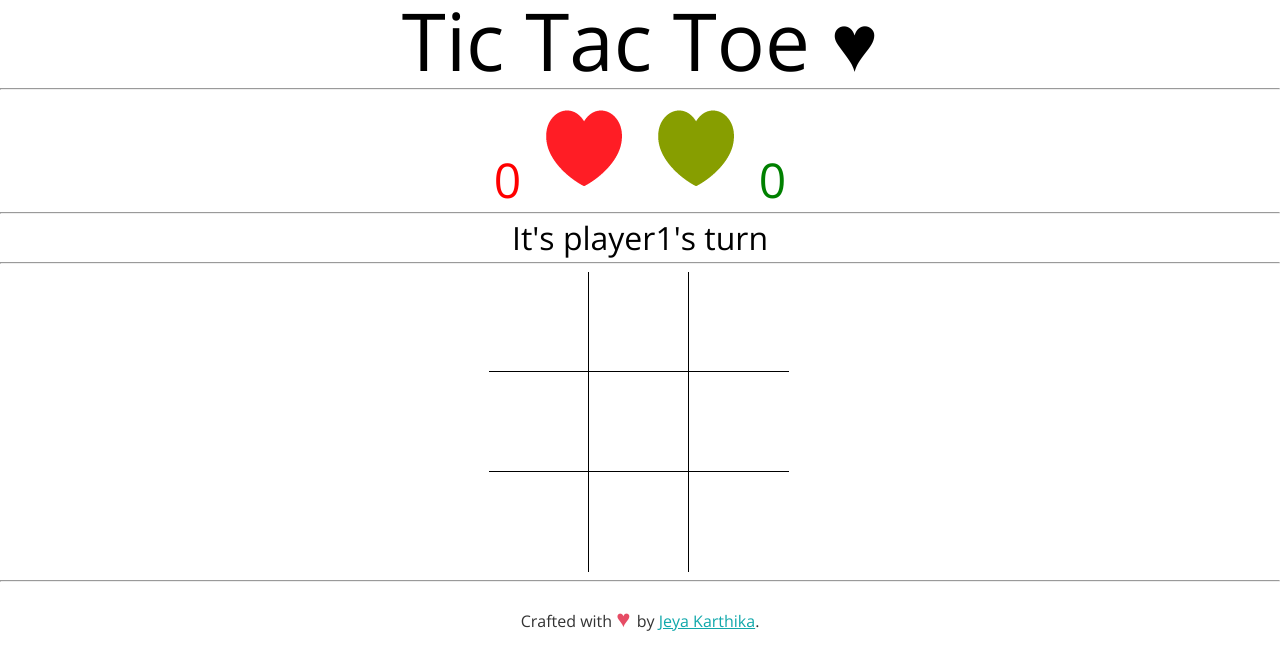
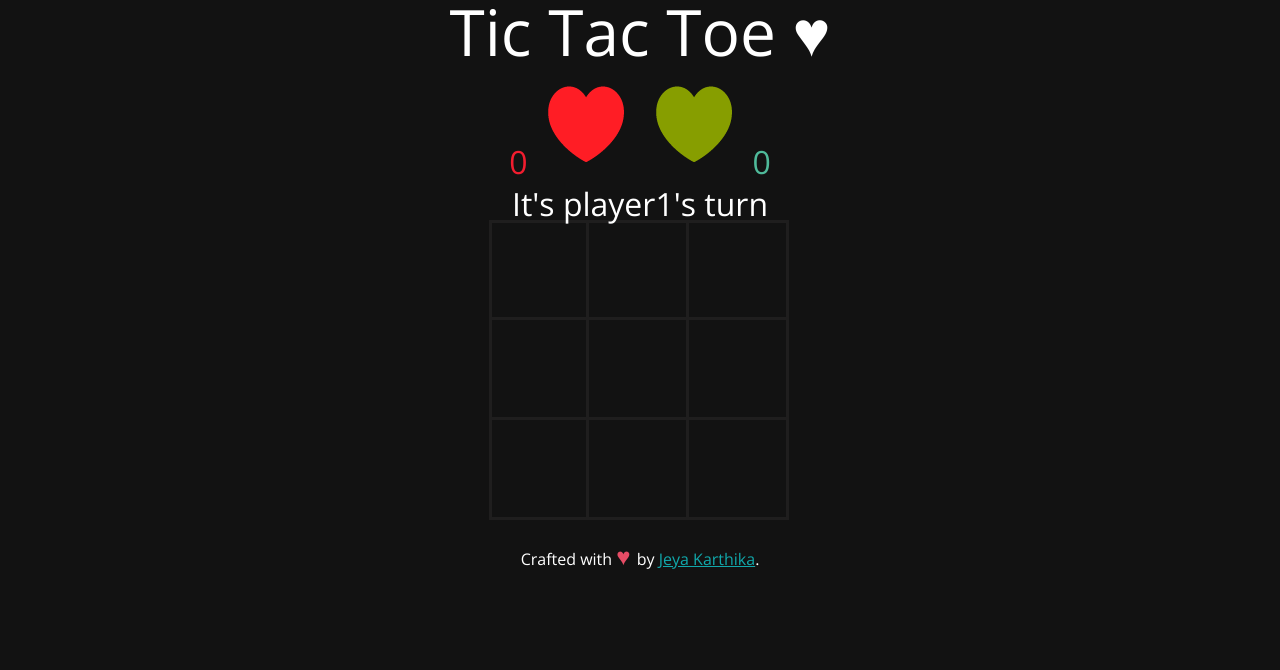
Before and after one commit to jeyakarthika/tictactoe, a plain HTML site: page index.html in a window 1280 px wide. Drawn offline with nearby package versions, Linux system fonts and the light colour scheme.

Commit message:
playing with colors

```diff
--- a/index.html
+++ b/index.html
@@ -30,7 +30,6 @@
 		<header>
 			<h1>Tic Tac Toe &hearts;</h1>
 		</header>
-		<hr>
 		<section>
 			<p>
 				<span id="one">0</span>
@@ -39,9 +38,7 @@
 				<span id="two">0</span>
 			</p>
 		</section>
-		<hr>
 		<h3>It is X's turn</h3>
-		<hr>
 		<section id="wrap">
 			<div class="row clearfix">
 			    <div class="player1" id="topLeft"></div>
@@ -69,7 +66,6 @@
 			    <div id="bottomRight"></div>
 			</div>
 		</section>
-		<hr>
 		<footer> <!-- Footer -->
 			<p>Crafted with <span> &#9829; </span> by <a href="http://freshsqueaks.com">Jeya Karthika</a>.</p>
 		</footer><footer></footer>
--- a/styles/style.css
+++ b/styles/style.css
@@ -90,6 +90,8 @@ body {
 	height: 100%;
 	margin: 0 auto;
 	font-family: 'Open Sans', sans-serif;
+	background-color: #121212;
+	color: #fff;
 }
 
 /*---------------------------------------------------------------------------------
@@ -98,21 +100,22 @@ body {
 
 h1 {
     text-align: center;
-    font-size: 5em;
+    font-size: 4em;
 }
 
 section p {
 	position: relative;
 	text-align: center;
-	font-size: 3em;
+	font-size: 2em;
+	padding: 10px;
 }
 
 #one {
-	color: red;
+	color: #F21D2F;
 }
 
 #two {
-	color: green;
+	color: #4FBA9A;
 }
 
 h3 {
@@ -125,6 +128,7 @@ h3 {
     width: 100px;
     float: left;
     line-height: 100px;
+    background-color: #121212;
 }
 
 .player1 {
@@ -143,12 +147,20 @@ h3 {
     text-align: center;
 }
 
-#topLeft,#midLeft,#bottomLeft,#topMid,#midMid,#bottomMid{
-    border-right: 1px solid #000;
+#topLeft, #midLeft, #bottomLeft, #topMid, #midMid, #midRight, #bottomMid, #topRight, #bottomRight{
+    border-right: 3px solid #1F1E1E;
 }
 
-#topLeft, #topMid, #topRight, #midLeft, #midMid, #midRight {
-    border-bottom: 1px solid #000;
+#topLeft, #topMid, #topRight, #midLeft, #midMid, #midRight, #bottomRight, #bottomLeft, #bottomMid {
+    border-bottom: 3px solid #1F1E1E;
+}
+
+#topLeft, #midLeft, #bottomLeft {
+	border-left: 3px solid #1F1E1E;
+}
+
+#topLeft, #topMid, #topRight {
+	border-top: 3px solid #1F1E1E;
 }
 
 /*---------------------------------------------------------------------------------
@@ -161,7 +173,7 @@ footer {
 }
 
 footer p {
-	color: #333;
+	color: #fff;
 }
 
 footer p span {
```
